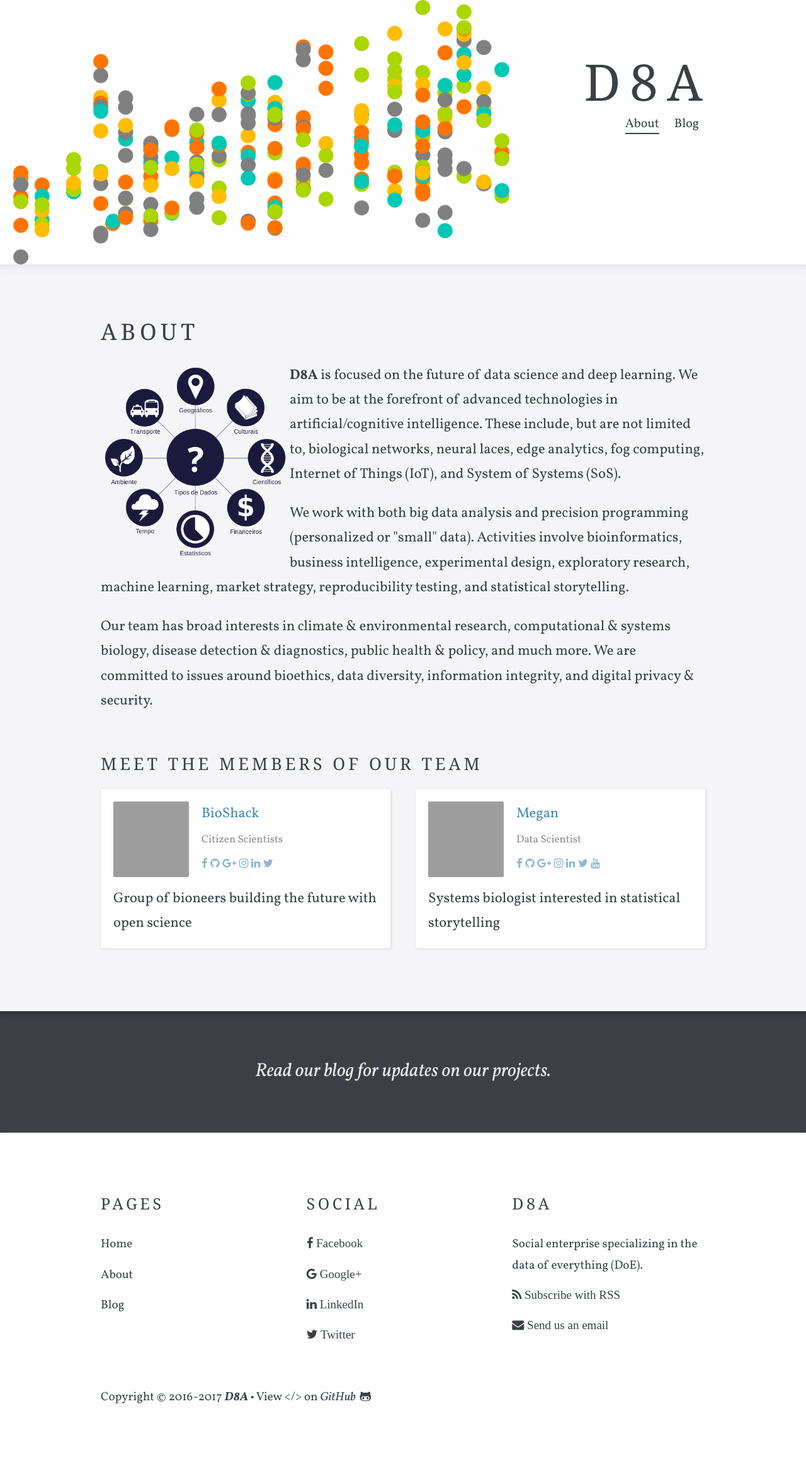
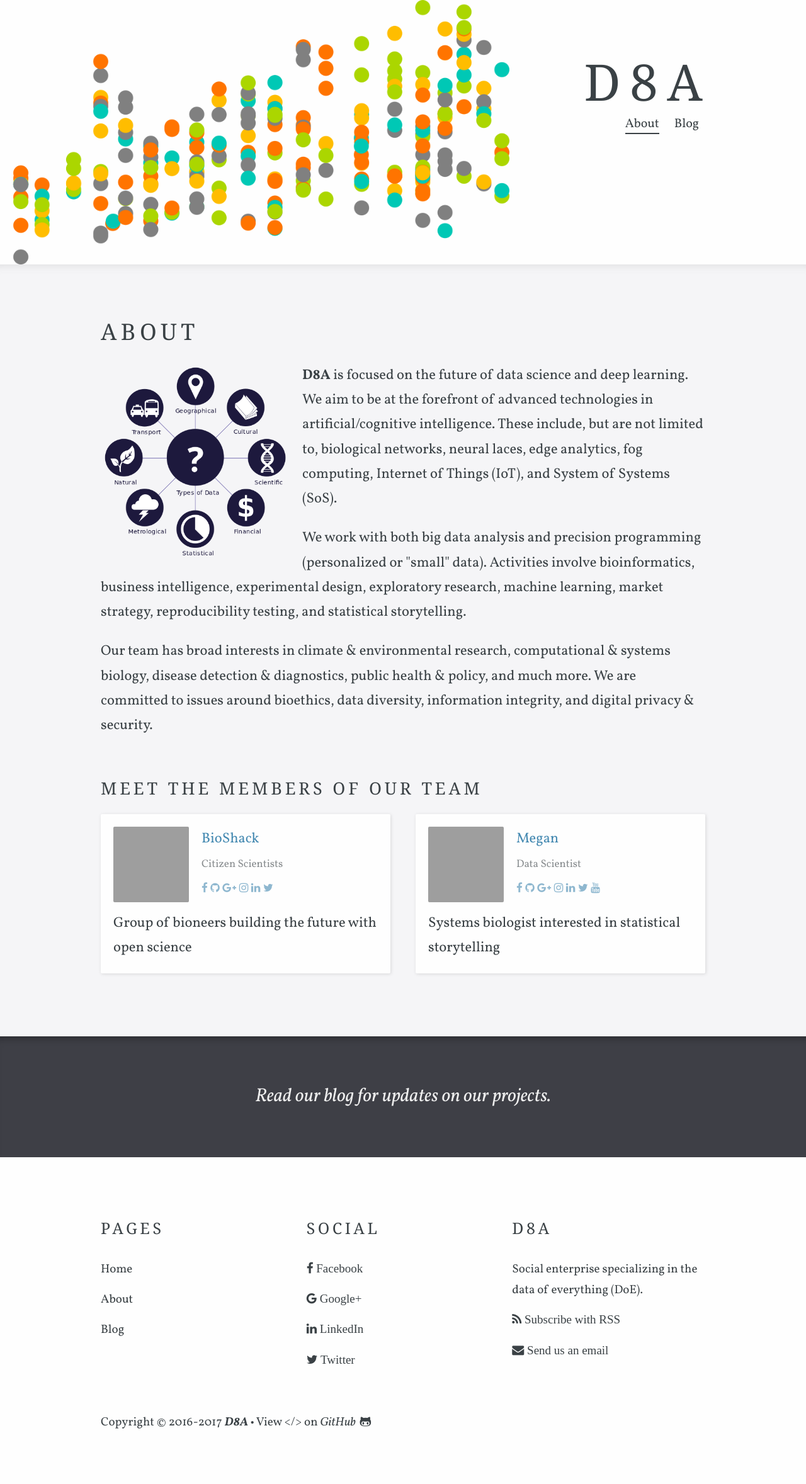
Before and after one commit to bioshack/d8a, a Jekyll site: the page built from pages/about.html, in a window 1280 px wide. Shown: the whole page at 63% size. Built offline with Jekyll 4.4.1, drawn with Linux system fonts in a browser that asks for light colours; some web fonts are replaced; before the commit the page ends 2318 px from its top, so only the background shows below that; grey boxes are pictures that could not be loaded.

Commit message:
Edit design

```diff
--- a/_config.yml
+++ b/_config.yml
@@ -10,7 +10,8 @@ google_tagmanager: "GTM-ML6GH4"
 disqus_shortname:
 
 image: /images/d8a.png
-intro: D8A is a social enterprise specializing in data, discovery & decision science. We promote practices and programs that benefit nature and society.
+intro: D8A is a social enterprise specializing in data, discovery & decision science.
+  We promote practices and programs that benefit nature and society.
 
 cta:
   about: Learn more about our areas of interest, mission, and team members!
--- a/_posts/2016-08-10-business-mergers.md.txt
+++ b/_posts/2016-08-10-business-mergers.md.txt
@@ -3,7 +3,7 @@ title: Business Mergers
 date: 2016-08-10 00:00:00
 categories:
   - Business
-author:
+author: megan
 image:
 large_header: false
 ---
--- a/pages/about.html
+++ b/pages/about.html
@@ -9,7 +9,7 @@ navigation_order: 1
 ---
 
 <div class="editable">
-  <img src="/images/data.png" align="left" width="300px">
+  <img src="/images/data.png" align="left" style="margin:0px 20px 0px 0px" width="300px">
 
   <p><strong>D8A</strong> is focused on the future of data science and deep learning. We aim to be at the forefront of advanced technologies in artificial/cognitive intelligence. These include, but are not limited to, biological networks, neural laces, edge analytics, fog computing, Internet of Things (IoT), and System of Systems (SoS).
 
--- a/pages/index.html
+++ b/pages/index.html
@@ -9,7 +9,7 @@ navigation_order: 2
 ---
 
 <div class="editable">
-  <img src="/images/dna.jpg" align="left" class="box" width="300px">
+  <img src="/images/dna.jpg" align="left" style="border-radius:2px; box-shadow:1px 1px 5px 0 rgba(100, 100, 100, 0.2); margin:0px 30px 15px 0px" width="300px">
 
   <p>We cover a variety of topics important to us:</p>
 
```
Also changed, not shown: _posts/_defaults.md (+1 -1 lines), README.md, images/data.png.
